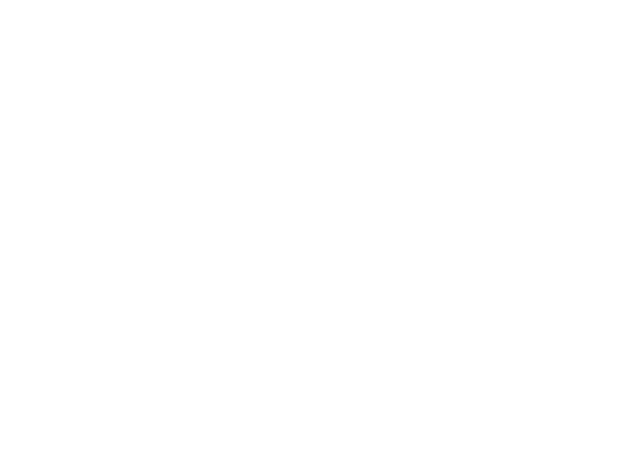
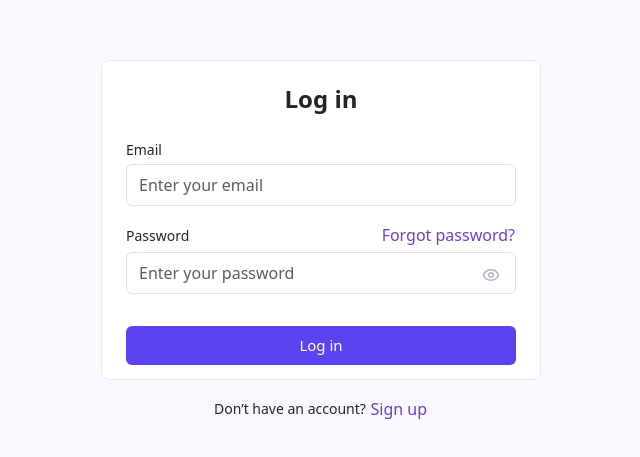
Before and after one commit to nusrath-beegum/CRM-MODULE, a React (Create React App) app: page /login in a window 1280 px wide. Before the commit this address had no page. Shown: the part 159-616 px from the top of the page, without its empty margins (319-959 px from the left). Built offline with nearby package versions, Linux system fonts and the light colour scheme.

Commit message:
created login page

```diff
--- a/src/App.js
+++ b/src/App.js
@@ -1,15 +1,18 @@
 import React from 'react';
 import { BrowserRouter as Router, Routes, Route } from 'react-router-dom';
+import RegistrationForm from './pages/RegistrationForm';
+import Login from './pages/Login';
 import Dashboard from './pages/Dashboard';
-import RegistrationForm from './pages/RegistrationForm';
 
 
 export default function App() {
   return (
     <Router>
       <Routes>
+        <Route path="/" element={<RegistrationForm />} />
+        <Route path="/login" element={<Login />} />
         <Route path="/dashboard" element={<Dashboard />} />
-        <Route path="/register" element={<RegistrationForm />} />
+
       </Routes>
     </Router>
   );
--- /dev/null
+++ b/src/pages/Login.jsx
@@ -0,0 +1,212 @@
+import React, { useState } from 'react';
+import { Container, Card, Form, Button, Alert } from 'react-bootstrap';
+import { Eye, EyeOff } from 'lucide-react';
+import { useNavigate } from 'react-router-dom';
+
+const Login = () => {
+  const navigate = useNavigate();
+
+  const [formData, setFormData] = useState({ email: '', password: '' });
+  const [showPassword, setShowPassword] = useState(false);
+  const [errors, setErrors] = useState({});
+  const [success, setSuccess] = useState('');
+  const [loading, setLoading] = useState(false);
+  const [touched, setTouched] = useState({});
+
+  const VALID_CREDENTIALS = {
+    email: 'admin@example.com',
+    password: 'password123',
+  };
+
+  const validateEmail = (email) => {
+    if (!email) return 'Email is required';
+    const emailRegex = /^[^\s@]+@[^\s@]+\.[^\s@]+$/;
+    if (!emailRegex.test(email)) return 'Please enter a valid email address';
+    return '';
+  };
+
+  const validatePassword = (password) => {
+    if (!password) return 'Password is required';
+    if (password.length < 6) return 'Password must be at least 6 characters';
+    return '';
+  };
+
+  const handleInputChange = (e) => {
+    const { name, value } = e.target;
+    setFormData((prev) => ({ ...prev, [name]: value }));
+
+    if (touched[name]) {
+      const updatedErrors = { ...errors };
+      if (name === 'email') {
+        const err = validateEmail(value);
+        if (err) updatedErrors.email = err;
+        else delete updatedErrors.email;
+      }
+      if (name === 'password') {
+        const err = validatePassword(value);
+        if (err) updatedErrors.password = err;
+        else delete updatedErrors.password;
+      }
+      setErrors(updatedErrors);
+    }
+
+    if (success) setSuccess('');
+  };
+
+  const handleBlur = (e) => {
+    const { name } = e.target;
+    setTouched((prev) => ({ ...prev, [name]: true }));
+    const fieldError =
+      name === 'email'
+        ? validateEmail(formData.email)
+        : validatePassword(formData.password);
+
+    setErrors((prev) => ({
+      ...prev,
+      [name]: fieldError || undefined,
+    }));
+  };
+
+  const validateForm = () => {
+    const emailErr = validateEmail(formData.email);
+    const passwordErr = validatePassword(formData.password);
+    const newErrors = {};
+    if (emailErr) newErrors.email = emailErr;
+    if (passwordErr) newErrors.password = passwordErr;
+    setErrors(newErrors);
+    return Object.keys(newErrors).length === 0;
+  };
+
+  const handleSubmit = (e) => {
+    e.preventDefault();
+    setTouched({ email: true, password: true });
+
+    if (!validateForm()) return;
+
+    setLoading(true);
+    setTimeout(() => {
+      if (
+        formData.email === VALID_CREDENTIALS.email &&
+        formData.password === VALID_CREDENTIALS.password
+      ) {
+        localStorage.setItem('authToken', 'mock.token');
+        localStorage.setItem('user', JSON.stringify({ email: formData.email }));
+
+        setSuccess('Login successful!');
+        setFormData({ email: '', password: '' });
+        setTouched({});
+
+        setTimeout(() => {
+          navigate('/dashboard');
+        }, 1000);
+      } else {
+        setErrors({ general: 'Invalid email or password' });
+      }
+      setLoading(false);
+    }, 1000);
+  };
+
+  return (
+    <div style={{ backgroundColor: '#f9f8fe', minHeight: '100vh' }} className="d-flex flex-column align-items-center justify-content-center py-5">
+      <Card style={{ width: '440px',height: '320px', borderRadius: '8px', border: '1px solid #eaeaea' }}>
+        <Card.Body className="p-4">
+          <h4 className="text-center fw-bold mb-4">Log in</h4>
+
+          {errors.general && (
+            <Alert variant="danger" className="py-2 small">
+              {errors.general}
+            </Alert>
+          )}
+
+          {success && (
+            <Alert variant="success" className="py-2 small">
+              {success}
+            </Alert>
+          )}
+
+          <Form onSubmit={handleSubmit} noValidate>
+            <Form.Group className="mb-3">
+              <Form.Label className="small mb-1">Email</Form.Label>
+              <Form.Control
+                type="email"
+                name="email"
+                placeholder="Enter your email"
+                value={formData.email}
+                onChange={handleInputChange}
+                onBlur={handleBlur}
+                className={`py-2 ${touched.email && errors.email ? 'is-invalid' : ''}`}
+              />
+              {touched.email && errors.email && (
+                <div className="invalid-feedback d-block small">{errors.email}</div>
+              )}
+            </Form.Group>
+
+            <Form.Group className="mb-3">
+              <div className="d-flex justify-content-between align-items-center mb-1">
+                <Form.Label className="small mb-0">Password</Form.Label>
+                <Button
+                  variant="link"
+                  className="p-0 text-decoration-none small"
+                  style={{ color: '#6c3fcf' }}
+                  onClick={() => alert('Forgot password clicked')}
+                >
+                  Forgot password?
+                </Button>
+              </div>
+              <div className="position-relative">
+                <Form.Control
+                  type={showPassword ? 'text' : 'password'}
+                  name="password"
+                  placeholder="Enter your password"
+                  value={formData.password}
+                  onChange={handleInputChange}
+                  onBlur={handleBlur}
+                  className={`py-2 pe-5 ${touched.password && errors.password ? 'is-invalid' : ''}`}
+                />
+                <Button
+                  type="button"
+                  variant="link"
+                  onClick={() => setShowPassword(!showPassword)}
+                  className="position-absolute end-0 top-50 translate-middle-y p-0 me-3"
+                  style={{ border: 'none', background: 'none', color: '#adb5bd' }}
+                >
+                  {showPassword ? <EyeOff size={18} /> : <Eye size={18} />}
+                </Button>
+              </div>
+              {touched.password && errors.password && (
+                <div className="invalid-feedback d-block small">{errors.password}</div>
+              )}
+            </Form.Group>
+
+            <Button
+              type="submit"
+              className="w-100 py-2 fw-medium border-0 mt-3"
+              style={{
+                backgroundColor: '#5b43f1',
+                color: '#ffffff',
+                fontSize: '15px',
+              }}
+              disabled={loading}
+            >
+              {loading ? 'Signing in...' : 'Log in'}
+            </Button>
+          </Form>
+        </Card.Body>
+      </Card>
+
+
+      <div className="text-center mt-3">
+        <span className="small">Don’t have an account? </span>
+        <Button
+          variant="link"
+          className="p-0 text-decoration-none small fw-medium"
+          style={{ color: '#6c3fcf' }}
+        >
+          Sign up
+        </Button>
+      </div>
+    </div>
+  );
+};
+
+export default Login;
--- a/src/pages/RegistrationForm.jsx
+++ b/src/pages/RegistrationForm.jsx
@@ -54,8 +54,11 @@ const RegistrationForm = () => {
         setSubmitError("");
 
         try {
-            await new Promise((res) => setTimeout(res, 1000)); // simulate API
+            await new Promise((res) => setTimeout(res, 1000));
             setIsSubmitted(true);
+            setTimeout(() => {
+                navigate("/login");
+            }, 2000);
         } catch (err) {
             setSubmitError("Something went wrong. Please try again.");
         } finally {
@@ -67,10 +70,8 @@ const RegistrationForm = () => {
         return (
             <div className="d-flex align-items-center justify-content-center min-vh-100 bg-light">
                 <div className="bg-white p-4 rounded shadow text-center" style={{ width: "100%", maxWidth: "480px" }}>
-                    <h4 className="mb-3">Registration Successful!</h4>
-                    <button className="btn btn-primary w-100" onClick={() => setIsSubmitted(false)}>
-                        Register Another
-                    </button>
+                    <h4 className="mb-3 text-success">Registration Successful!</h4>
+                    <p className="text-muted small">Redirecting to login...</p>
                 </div>
             </div>
         );
@@ -93,6 +94,7 @@ const RegistrationForm = () => {
                     <h4 className="text-center mb-4 fw-bold">Register</h4>
                     <form onSubmit={handleSubmit}>
                         <div className="row">
+
                             <div className="col-6 mb-3">
                                 <label htmlFor="firstName" className="form-label">First Name</label>
                                 <input
@@ -106,6 +108,7 @@ const RegistrationForm = () => {
                                 />
                                 {errors.firstName && <div className="invalid-feedback">{errors.firstName}</div>}
                             </div>
+
 
                             <div className="col-6 mb-3">
                                 <label htmlFor="lastName" className="form-label">Last Name</label>
@@ -121,6 +124,7 @@ const RegistrationForm = () => {
                                 {errors.lastName && <div className="invalid-feedback">{errors.lastName}</div>}
                             </div>
 
+
                             <div className="col-6 mb-3">
                                 <label htmlFor="email" className="form-label">Email</label>
                                 <input
@@ -134,6 +138,7 @@ const RegistrationForm = () => {
                                 />
                                 {errors.email && <div className="invalid-feedback">{errors.email}</div>}
                             </div>
+
 
                             <div className="col-6 mb-3">
                                 <label htmlFor="phoneNumber" className="form-label">Phone Number</label>
@@ -149,6 +154,7 @@ const RegistrationForm = () => {
                                 {errors.phoneNumber && <div className="invalid-feedback">{errors.phoneNumber}</div>}
                             </div>
 
+
                             <div className="col-6 mb-3">
                                 <label htmlFor="companyName" className="form-label">Company Name</label>
                                 <input
@@ -162,6 +168,7 @@ const RegistrationForm = () => {
                                 />
                                 {errors.companyName && <div className="invalid-feedback">{errors.companyName}</div>}
                             </div>
+
 
                             <div className="col-6 mb-3">
                                 <label htmlFor="industryType" className="form-label">Industry Type</label>
@@ -179,6 +186,7 @@ const RegistrationForm = () => {
                                 </select>
                                 {errors.industryType && <div className="invalid-feedback">{errors.industryType}</div>}
                             </div>
+
 
                             <div className="col-6 mb-3">
                                 <label htmlFor="countryRegion" className="form-label">Country or Region</label>
```
Also changed, not shown: src/components/Header.jsx (+4 -4 lines), src/components/Sidebar.jsx (+4 -5 lines), src/features/dashboard/TeamPerformance.jsx (+6 -8 lines), src/pages/Dashboard.jsx (+6 -6 lines).
